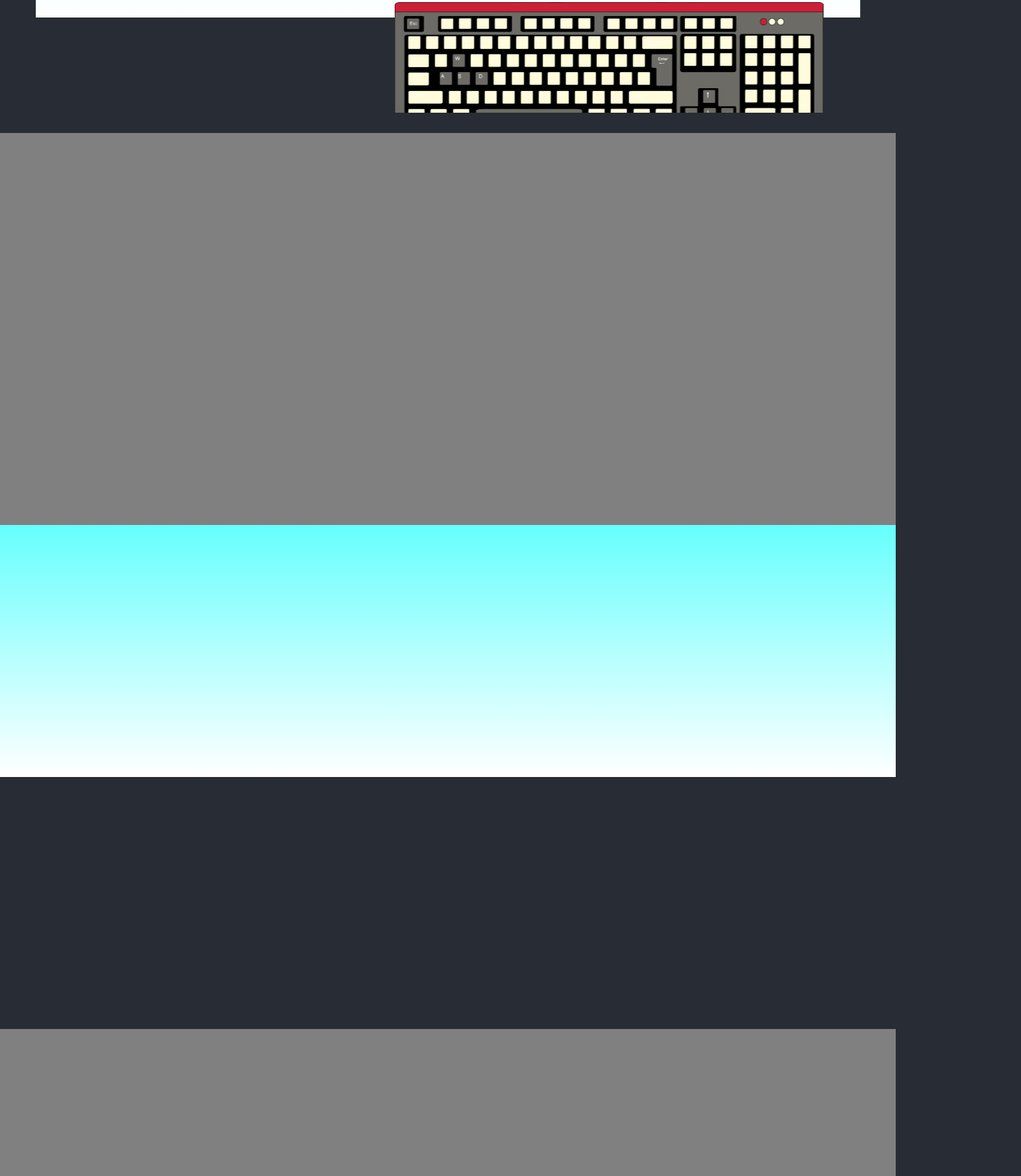
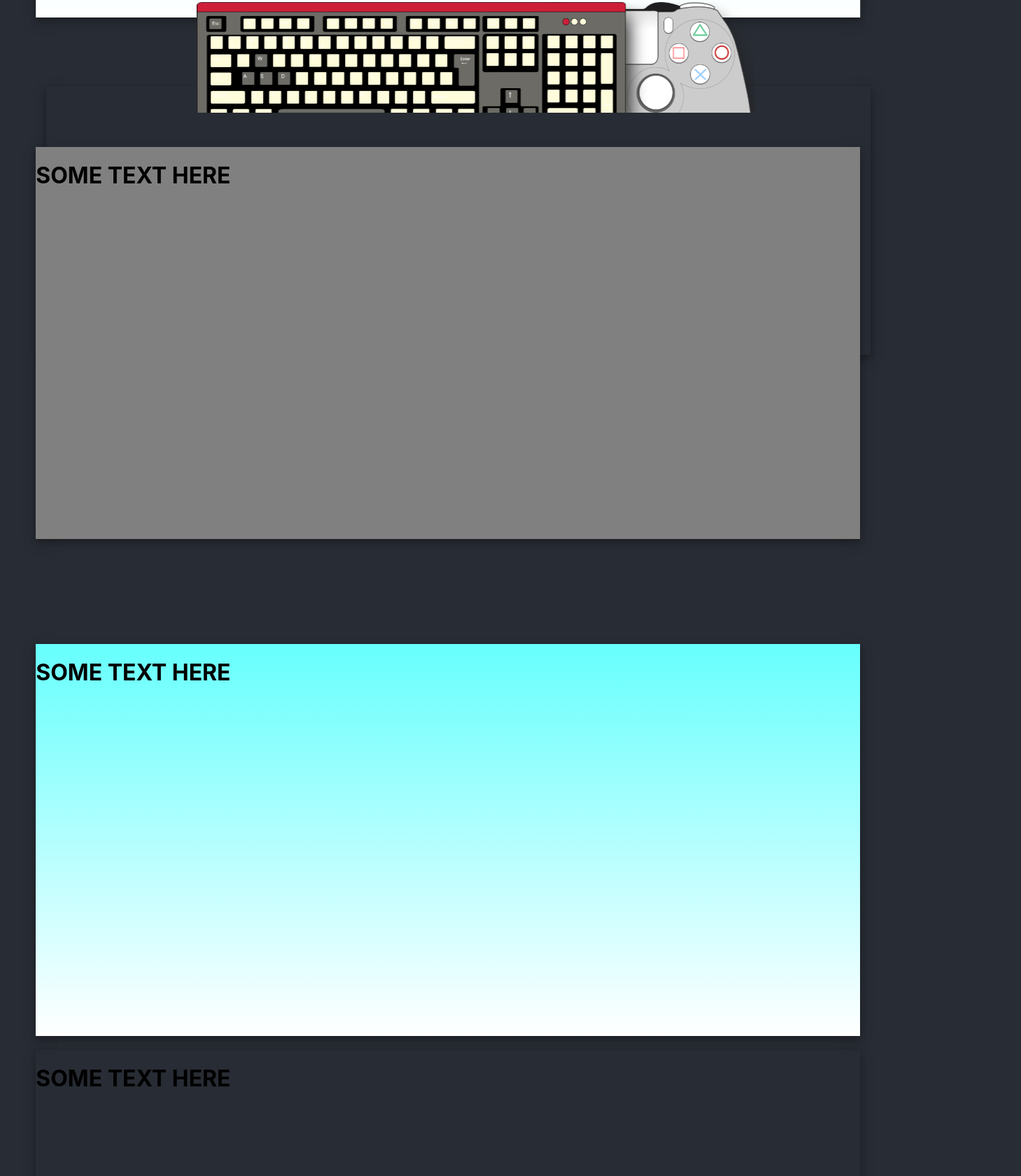
Before and after one commit to BuddhaTheChef/jul2019, a React (Create React App) app: page / in a window 1280 px wide. Shown: the part 640-2320 px from the top of the page at 70% size, 1459 px wide, since content can reach past the window. Built offline with nearby package versions, Linux system fonts and the light colour scheme; a web font is replaced by a local one.

Commit message:
added in more parallax scrolling

```diff
--- a/src/App.css
+++ b/src/App.css
@@ -60,6 +60,7 @@ body {
   left: 50%;
   transform: translate(-50%, -50%);
   overflow: hidden;
+  box-shadow: 0 4px 8px 0 rgba(0, 0, 0, 0.2), 0 6px 20px 0 rgba(0, 0, 0, 0.19);
 }
 
 .landingPageTitle {
@@ -89,6 +90,17 @@ body {
   top: 119px;
 }
 
+.main-sub-content-div {
+  background: #282c34;
+    height: 384px;
+    width: 92%;
+    left: 66px;
+    position: absolute;
+    top: 763px;
+    z-index: -1;
+    box-shadow: 0 4px 8px 0 rgba(0, 0, 0, 0.2), 0 6px 20px 0 rgba(0, 0, 0, 0.19);
+}
+
 #xbox-div {
   height: 158px;
   width: inherit;
--- a/src/components/LandingPage.js
+++ b/src/components/LandingPage.js
@@ -20,29 +20,33 @@ class LandingPage extends Component {
             <Parallax id="xbox-div" y={[125, 280]} x={[200, 0]} style={{overflow: 'hidden'}}>
             <img src={PS4Controller} alt="ps4controller" className="ps4ControllerImg"/>
             </Parallax>
+            <div className="main-sub-content-div">
       <h1 style={{display:'inline-block', margin: '0 45%', width: 'max-content'}}>
-
+            SOME TEXT HERE
       </h1>
       </div>
-      <div style={{height: '70vh', backgroundColor: 'grey'}}>
+      </div>
+      <div style={{height: '70vh', backgroundColor: 'grey', margin: '20px auto 150px auto', width: '92%',boxShadow: '0 4px 8px 0 rgba(0, 0, 0, 0.2), 0 6px 20px 0 rgba(0, 0, 0, 0.19)'}}>
             <Parallax id="xbox-div" y={[10, 250]} x={[-290, 10]} style={{overflow: 'hidden'}}>
             <img src={Keyboard} alt="Keyboard" className="keyboardImg"/>
             </Parallax>
       <h1 style={{display:'inline-block'}}>
-
+            SOME TEXT HERE
       </h1>
       </div>
-      <div style={{height: '45vh', background: 'linear-gradient(#66FFFD, #FFF)'}}>
+      <div style={{height: '70vh', background: 'linear-gradient(#66FFFD, #FFF)', margin: '0px auto', width: '92%',boxShadow: '0 4px 8px 0 rgba(0, 0, 0, 0.2), 0 6px 20px 0 rgba(0, 0, 0, 0.19)'}}>
       <h1 style={{display:'inline-block'}}>
-
+            SOME TEXT HERE
       </h1>
       </div>
-      <div style={{height: '45vh'}}>
+      <div style={{height: '70vh', margin: '20px auto', width: '92%',boxShadow: '0 4px 8px 0 rgba(0, 0, 0, 0.2), 0 6px 20px 0 rgba(0, 0, 0, 0.19)'}}>
       <h1 style={{display:'inline-block'}}>
+            SOME TEXT HERE
       </h1>
       </div>
-      <div style={{height: '70vh', backgroundColor: 'grey'}}>
+      <div style={{height: '70vh', backgroundColor: 'grey', margin: '20px auto', width: '92%',boxShadow: '0 4px 8px 0 rgba(0, 0, 0, 0.2), 0 6px 20px 0 rgba(0, 0, 0, 0.19)'}}>
       <h1 style={{display:'inline-block'}}>
+            SOME TEXT HERE
       </h1>
       </div>
         </div>
```
